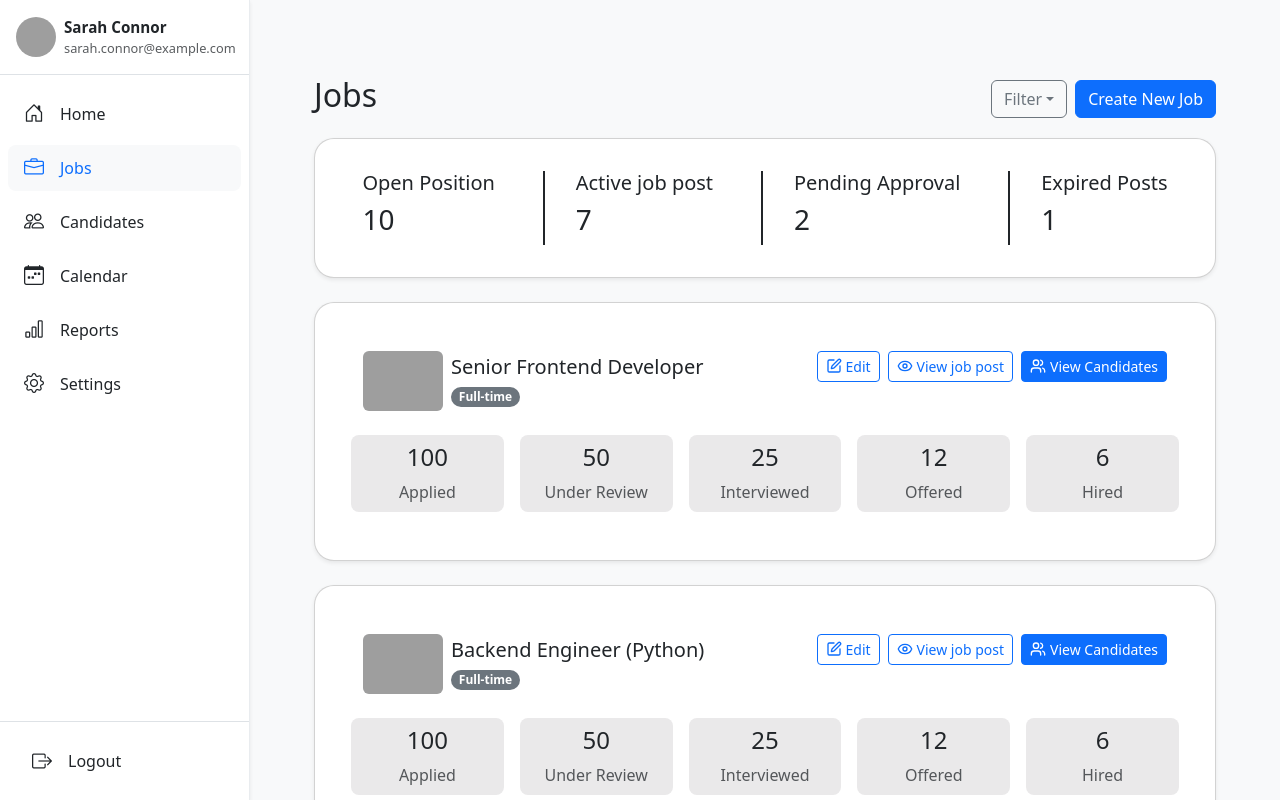
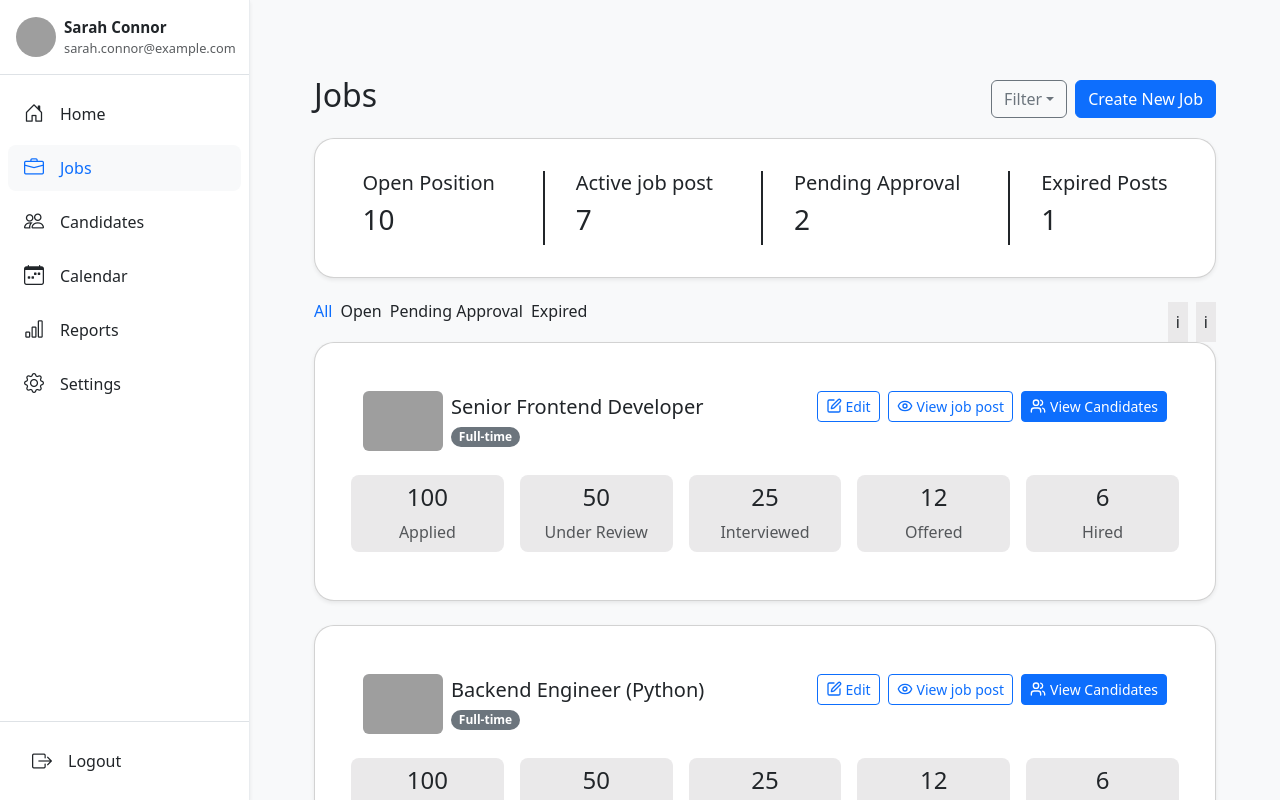
Before and after one commit to Yogeshwaran003/ATS_Project, a React (Vite) app: page /jobs in a window 1280 px wide. Shown: the top 800 px of the page. Built offline with nearby package versions, Linux system fonts and the light colour scheme; grey boxes are pictures that could not be loaded.

Commit message:
Updated the JobsPagesNavgationBar

```diff
--- a/src/pages/JobsListPage.jsx
+++ b/src/pages/JobsListPage.jsx
@@ -154,6 +154,20 @@ const JobsListPage = () => {
         </tbody>
       </table> */}
 
+      <div className="d-flex justify-content-between">
+        <div className="d-flex gap-2">
+        <h6 className="text-primary">All</h6>
+        <h6>Open</h6>
+        <h6>Pending Approval</h6>
+        <h6>Expired</h6>
+      </div>
+
+      <div className="d-flex gap-2">
+        <div className="p-2" style={{backgroundColor:"#eae9ea"}} >i</div>
+        <div className="p-2" style={{backgroundColor:"#eae9ea"}} >i</div>
+      </div>
+      </div>
+
       {/* job list section section */}
 
       {jobs.map((job) => (
```
